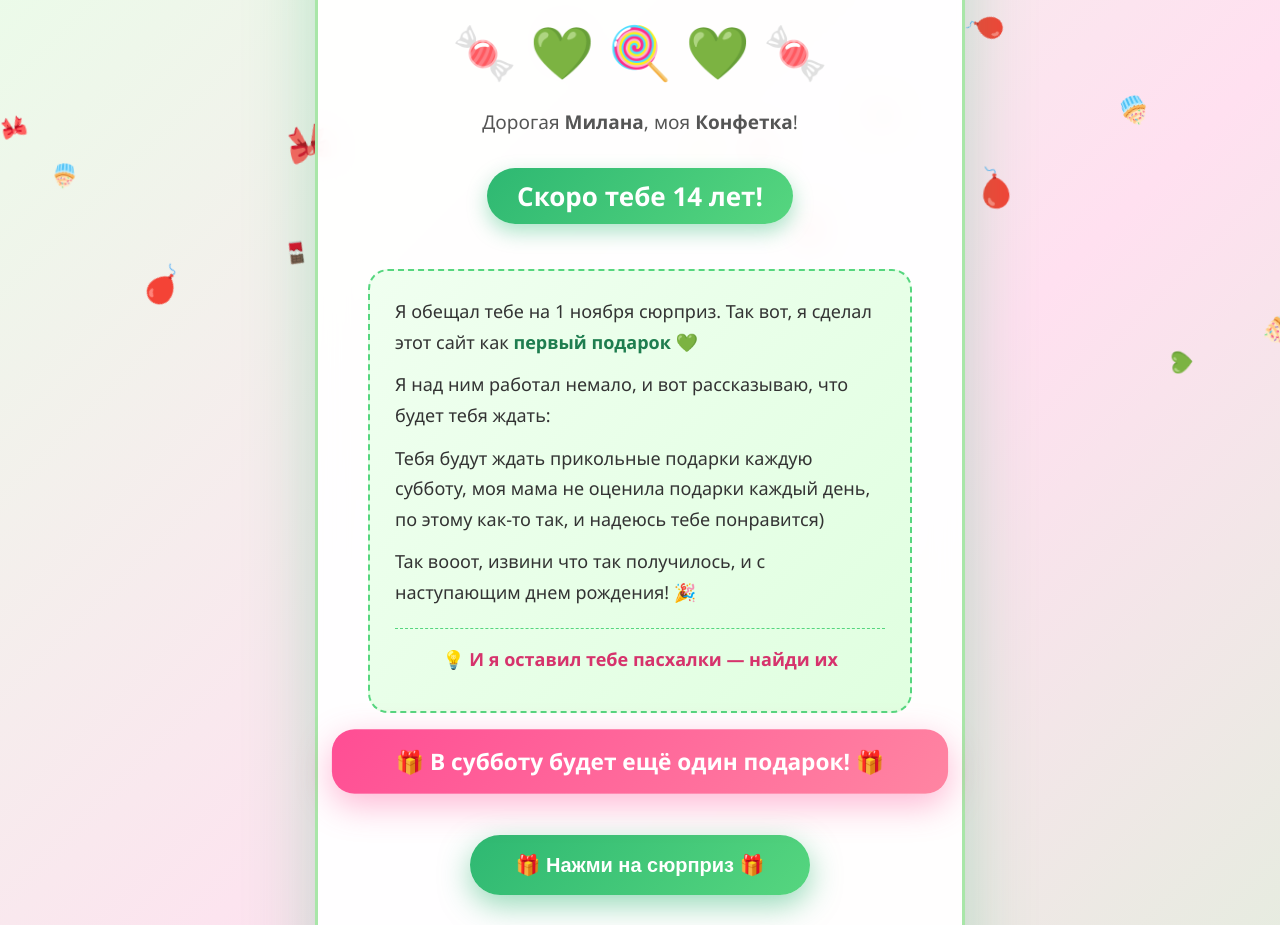
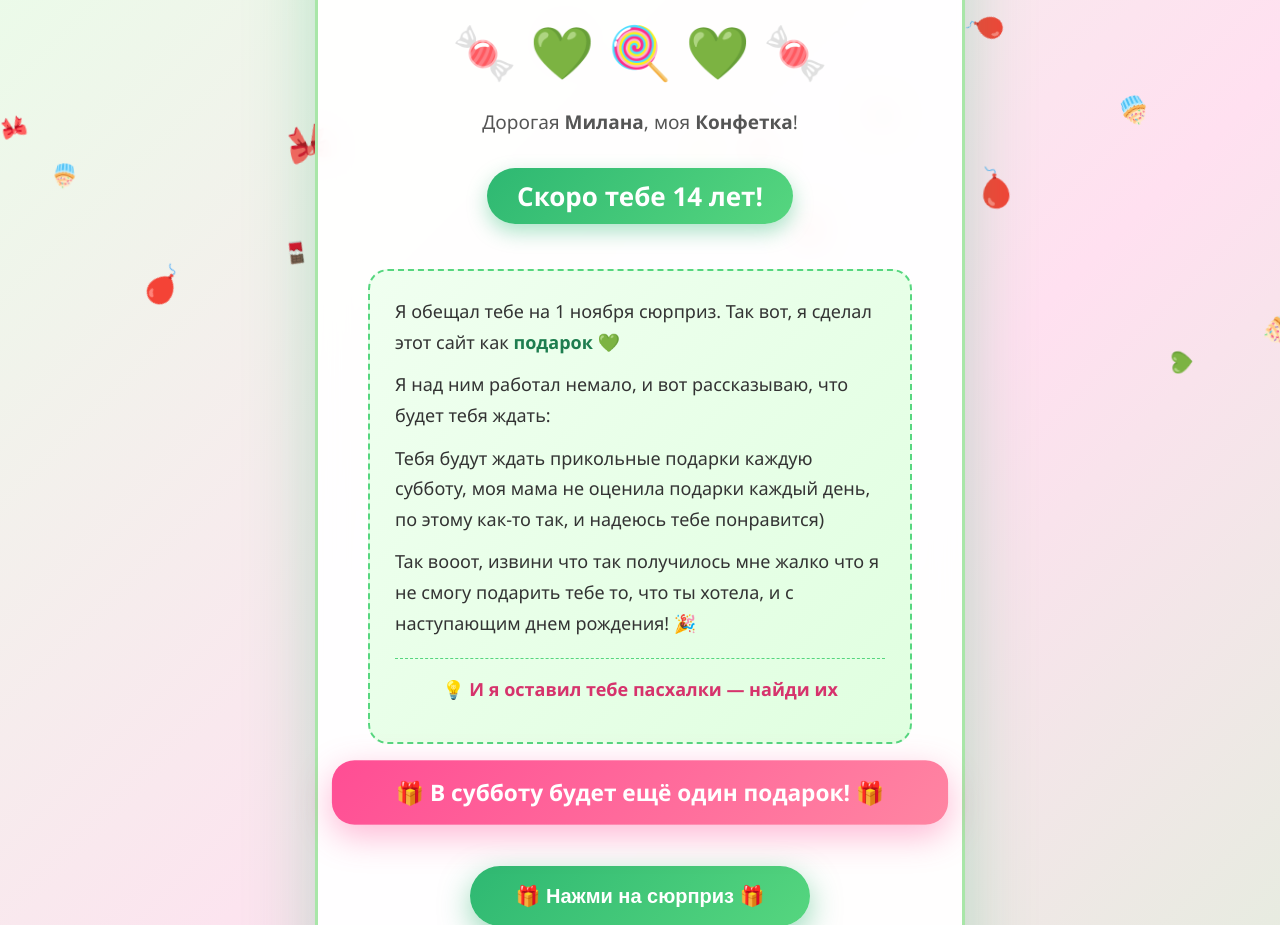
Before and after one commit to rdacenko60-rgb/milana-birthday, a Flask app: page / in a window 1280 px wide. Shown: the part 222-1147 px from the top of the page. Run offline with Flask 3, Linux system fonts and the light colour scheme.

Commit message:
Update index.html

```diff
--- a/templates/index.html
+++ b/templates/index.html
@@ -21,10 +21,10 @@
             <div class="age-badge">Скоро тебе {{ age }} лет! </div>
 
                        <div class="letter">
-                <p>Я обещал тебе на 1 ноября сюрприз. Так вот, я сделал этот сайт как <b>первый подарок</b> 💚</p>
+                <p>Я обещал тебе на 1 ноября сюрприз. Так вот, я сделал этот сайт как <b>подарок</b> 💚</p>
                 <p>Я над ним работал немало, и вот рассказываю, что будет тебя ждать:</p>
                 <p>Тебя будут ждать прикольные подарки каждую субботу, моя мама не оценила подарки каждый день, по этому как-то так, и надеюсь тебе понравится)</p>
-                <p>Так вооот, извини что так получилось, и с наступающим днем рождения! 🎉</p>
+                <p>Так вооот, извини что так получилось мне жалко что я не смогу подарить тебе то, что ты хотела, и с наступающим днем рождения! 🎉</p>
                 <p class="hint">💡 И я оставил тебе пасхалки — найди их </p>
             </div>
 
```
